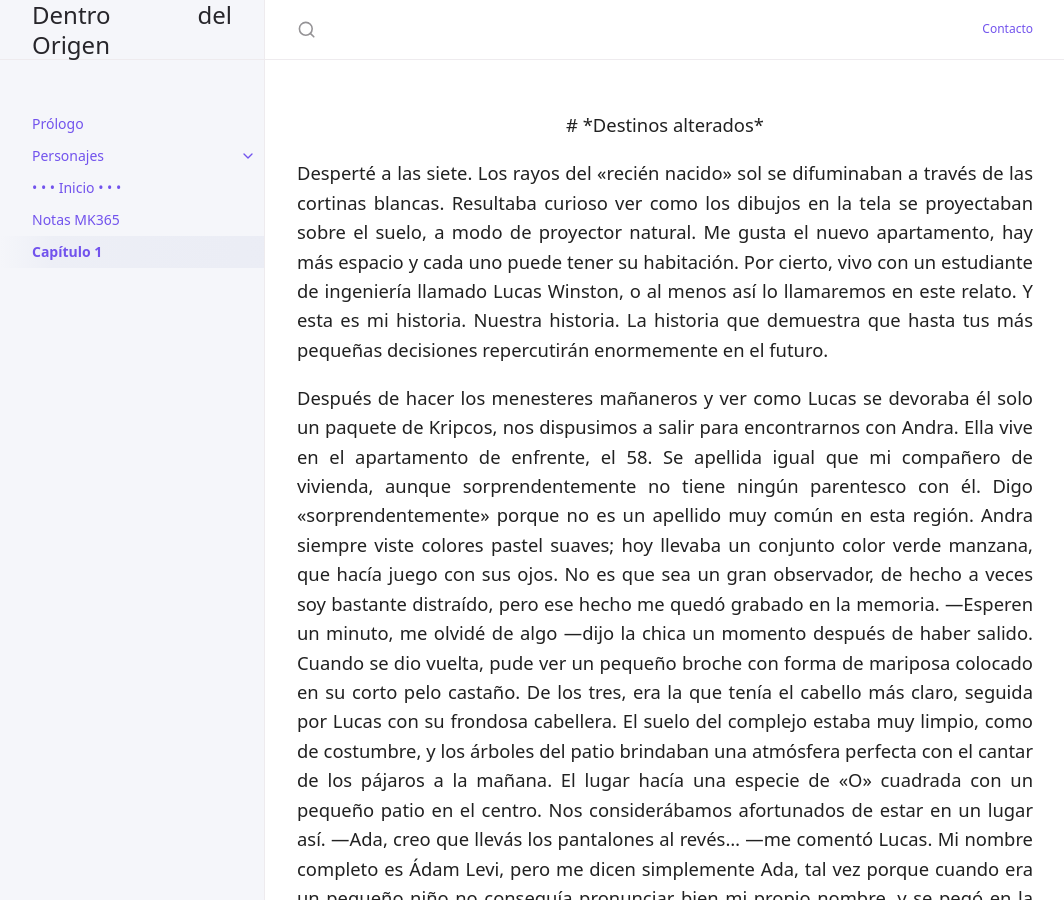
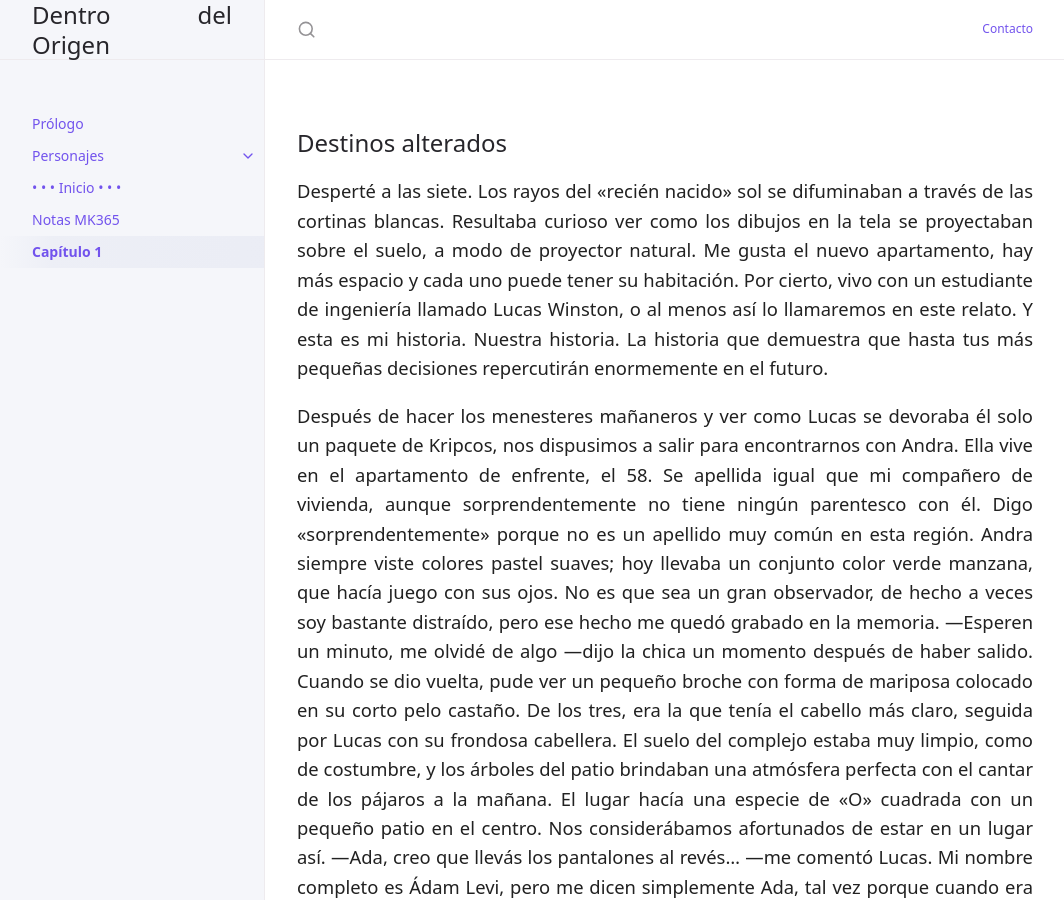
Before and after one commit to KierPrev/DentroDelOrigen, a Jekyll site: the page built from docs/3-capitulo1.md, in a window 1280 px wide and 900 px high. Shown: the whole window, without its empty margins (107-1171 px from the left). Built offline with Jekyll 4.4.1, drawn with Linux system fonts in a browser that asks for light colours.

Commit message:
Update 3-capitulo1.md

```diff
--- a/docs/3-capitulo1.md
+++ b/docs/3-capitulo1.md
@@ -4,7 +4,7 @@ title: Capítulo 1
 nav_order: 4
 ---
 
-<p style="text-align: center;"> # *Destinos alterados* </p>
+<p style="text-align: center;"> <h2> Destinos alterados </h2> </p>
 
 Desperté a las siete. Los rayos del «recién nacido» sol se difuminaban a través de las cortinas blancas. Resultaba curioso ver como los dibujos en la tela se proyectaban sobre el suelo, a modo de proyector natural.
 Me gusta el nuevo apartamento, hay más espacio y cada uno puede tener su habitación. Por cierto, vivo con un estudiante de ingeniería llamado Lucas Winston, o al menos así lo llamaremos en este relato.
```
